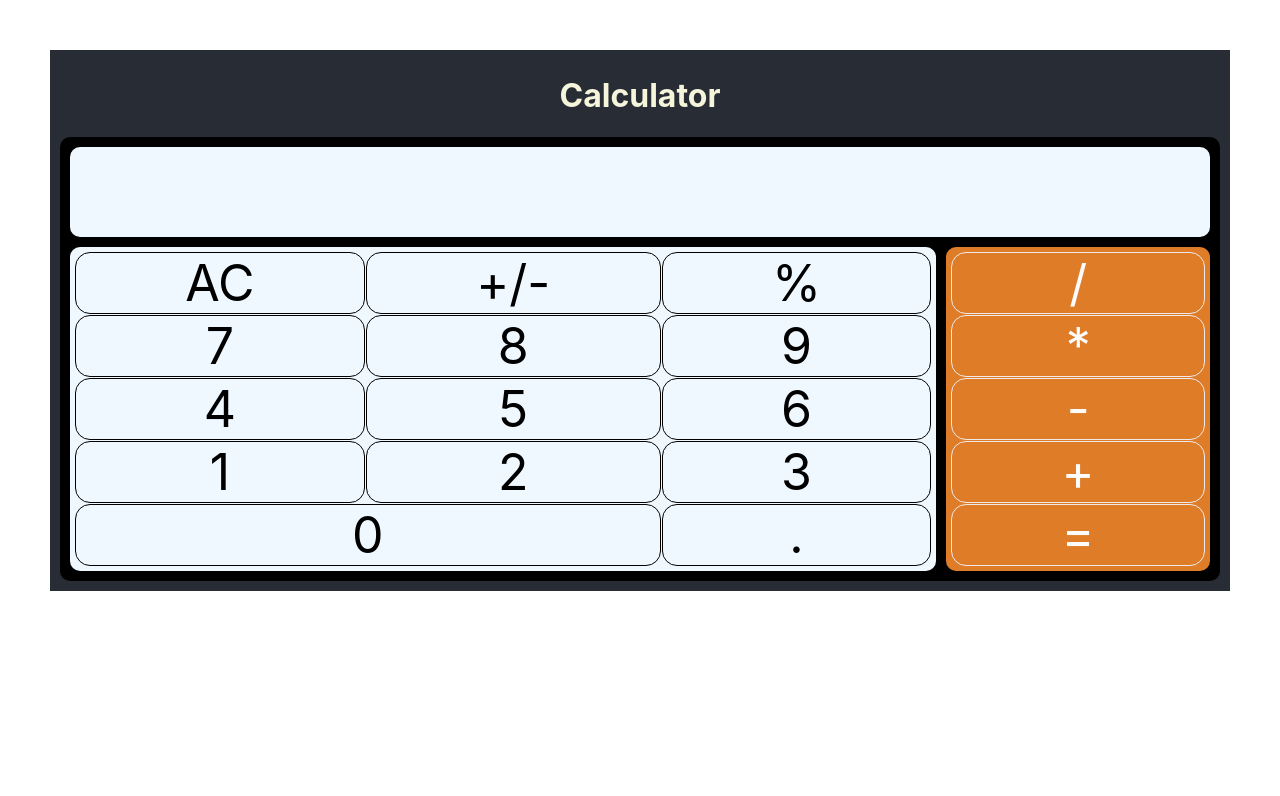
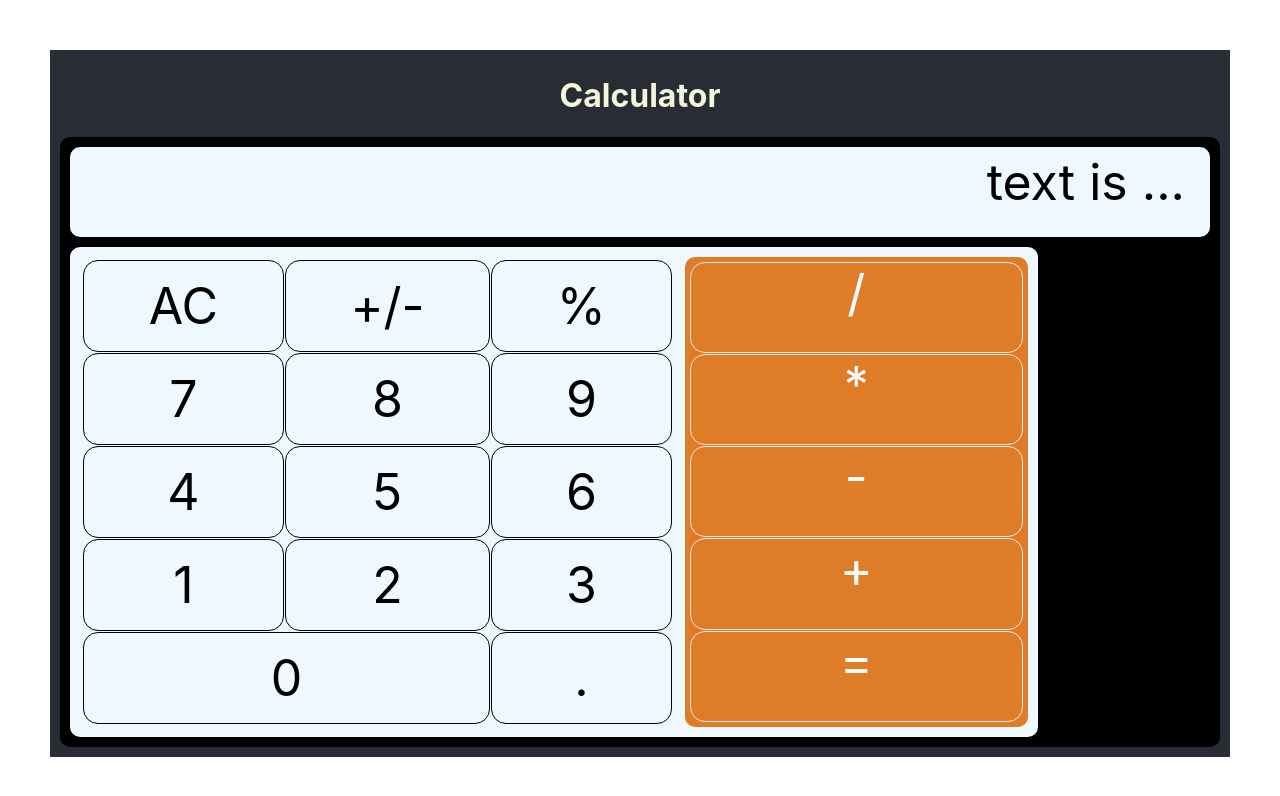
Before and after one commit to MeFizaRazzaq/Calculator-React-, a React (Create React App) app in the folder calculator/: page / in a window 1280 px wide. Shown: the top 796 px of the page. Built offline with nearby package versions, Linux system fonts and the light colour scheme.

Commit message:
Front End Complted

```diff
--- a/calculator/src/App.css
+++ b/calculator/src/App.css
@@ -53,9 +53,11 @@
   text-align: right;
 }
 
-
 .Num{
   grid-area: num;
+  display: grid;
+  grid-template: 'num Op';
+  width: 100%;
   background-color: aliceblue;
   color: black;
   border-radius: 10px;
@@ -67,17 +69,22 @@
 .n0{
   grid-area: g;
   color: black;
+  padding: 15px;
   border: 1px solid black;
   border-radius: 15px;
+  cursor: pointer;
 }
 .n{
   color: black;
+  padding: 15px;
   border: 1px solid black;
   border-radius: 15px;
+  cursor: pointer;
 }
 
 .Numbers{
   display: grid;
+  padding: 8px;
   gap: 1px;
   grid-template:
   '. . .'
@@ -90,7 +97,7 @@
 .Operator{
   grid-area: Op;
   display: grid;
-  grid-template-columns: auto;
+  grid-template-columns: 100%;
   background-color: rgb(222, 124, 39);
   color: rgb(255, 255, 255);
   border-radius: 10px;
--- a/calculator/src/App.js
+++ b/calculator/src/App.js
@@ -10,15 +10,7 @@ const App=()=>{
     <div className="App">
       <h1>Calculator</h1>
       <div className="Cal">
-        <div className="Screen">
-          <Screen/>
-        </div>
-        <div className="Num">
-        <Numbers/>
-        </div>
-        <div className="Operator">
-          <Operators/>
-        </div>
+        <Screen/>
       </div>
     </div>
   );
--- a/calculator/src/Components/Numbers.jsx
+++ b/calculator/src/Components/Numbers.jsx
@@ -1,12 +1,15 @@
-import React from 'react'
+import React, {useState} from 'react'
+import Operators from './Operators'
 
 function Numbers() {
+  const[initial,current]= useState(0);
   return (
+    <>
     <div className='Numbers'>
         <div className='n'>AC</div>
         <div className='n'>+/-</div>
         <div className='n'>%</div>
-        <div className='n' style={{ cursor: 'pointer'}}>7</div>
+        <div className='n'onClick={()=>{current(7);console.log("7")}}>7</div>
         <div className='n'>8</div>
         <div className='n'>9</div>
         <div className='n'>4</div>
@@ -18,6 +21,13 @@ function Numbers() {
         <div className='n0'>0</div>
         <div className='n'>.</div>
     </div>
+    <div className='Operator'>
+      <Operators
+      number='initial'/>
+    </div>
+
+    </>
+
   )
 }
 
--- a/calculator/src/Components/Screen.jsx
+++ b/calculator/src/Components/Screen.jsx
@@ -1,8 +1,17 @@
 import React from 'react'
+import Numbers from './Numbers'
 
-function Screen({text}) {
+function Screen() {
+    //const [intial,current]=useState("Enter values");
   return (
-    <div>{text}</div>
+    <>
+      <div className="Screen">
+    <div>text is ...</div>
+    </div>
+    <div className='Num'>
+    <Numbers/>
+    </div>
+    </>
   )
 }
 
```
